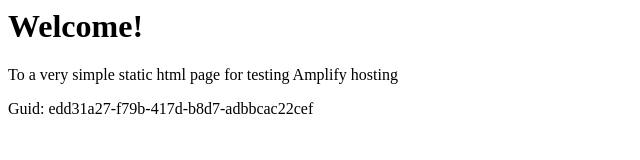
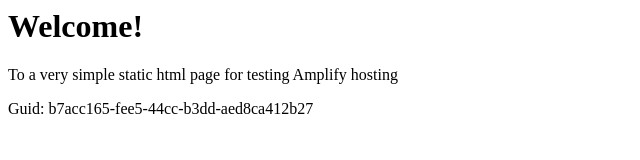
Before and after one commit to aws-aemilia-bah/Github-PR-Commit-Integration-Test-DoNotTouch-GitHubWebhookPushCanaryTest-v1-preprod-me-south-1, a website: page src/index.html in a window 1280 px wide. Shown: the full height of the page, 0-640 px from the left. Drawn offline with Linux system fonts and the light colour scheme.

Commit message:
commit from integ tests

```diff
--- a/src/index.html
+++ b/src/index.html
@@ -12,6 +12,6 @@
 <body>
     <h1>Welcome!</h1>
     <p>To a very simple static html page for testing Amplify hosting</p>
-    <p>Guid: edd31a27-f79b-417d-b8d7-adbbcac22cef</p></body>
+    <p>Guid: b7acc165-fee5-44cc-b3dd-aed8ca412b27</p></body>
 
 </html>
```
